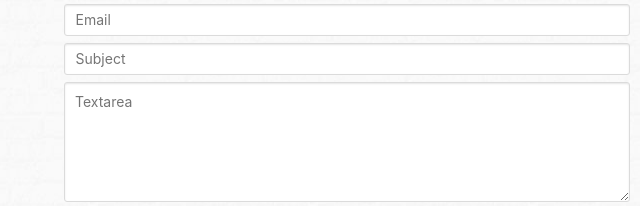
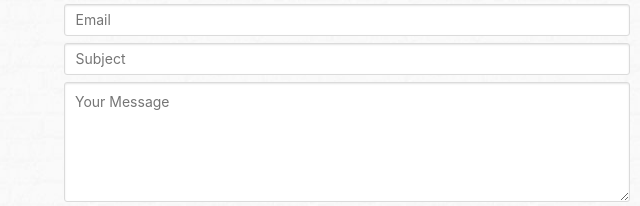
Before and after one commit to kodedkanvasofficials/homestaysdarap, a plain HTML site: page contact.html in a window 1280 px wide. Shown: the part 325-531 px from the top of the page, 0-640 px from the left. Drawn offline with Linux system fonts and the light colour scheme.

Commit message:
name = message added

```diff
--- a/contact.html
+++ b/contact.html
@@ -101,7 +101,7 @@
                         <input class="input" type="text" placeholder="Subject" name="_subject">
                         <input class="input" type="hidden" name="_cc" value="nosanglimboo@gmail.com,kodedkanvas.mails@gmail.com"/>
                         <input class- "input" type="text" name="_gotcha" style="display:none" />
-                        <textarea class="textarea" placeholder="Textarea"></textarea>
+                        <textarea class="textarea" placeholder="Your Message" name="message"></textarea>
                         <input type="submit" value="Send" class="button is-large">
                     </form>
 
```
